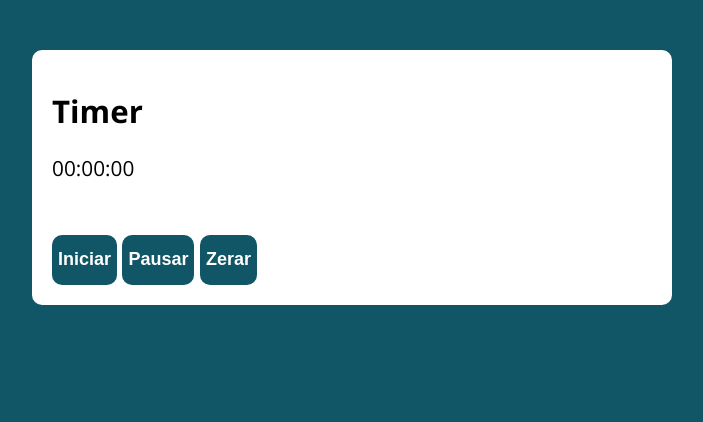
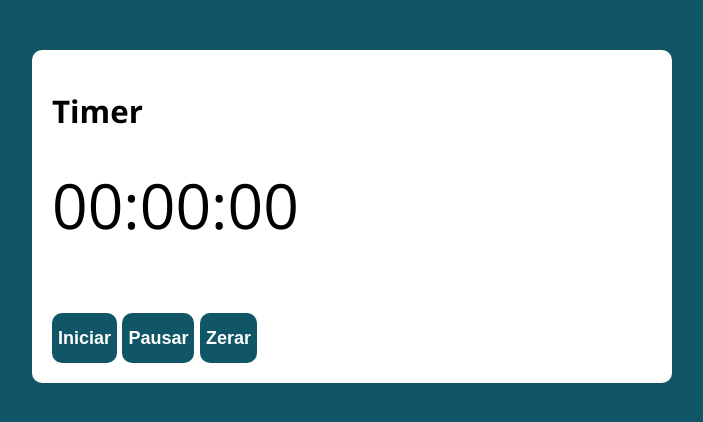
Before and after one commit to gabrieljoseoliveira/cronometro, a plain HTML site: page index.html in a window 1280 px wide. Shown: the whole page, without its empty margins (288-991 px from the left). Drawn offline with nearby package versions, Linux system fonts and the light colour scheme.

Commit message:
Update style.css

```diff
--- a/assets/css/style.css
+++ b/assets/css/style.css
@@ -42,7 +42,7 @@ button:hover {
   background: var(--primary-color-darker);
 }
 
-.relógio {
+.relogio {
   font-size: 3em;
 }
 
```
